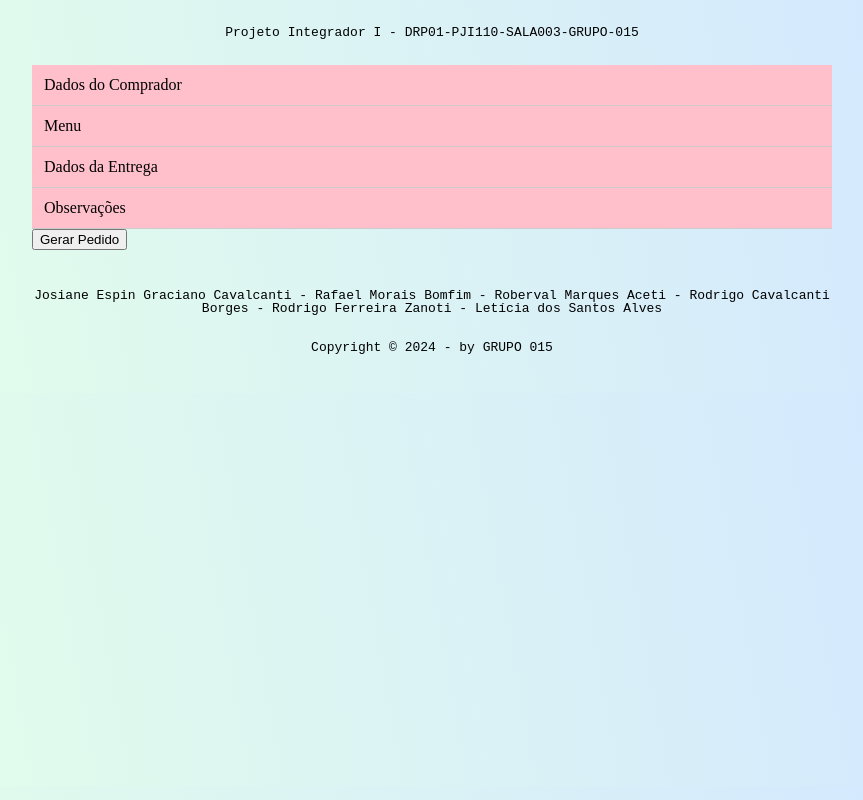
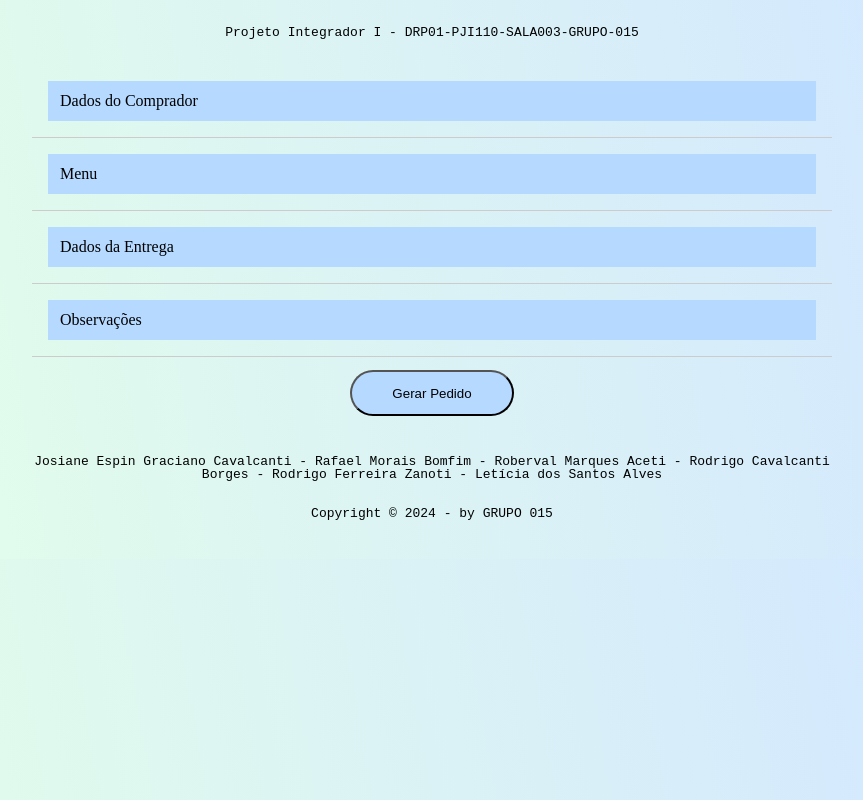
Before and after one commit to Grupo-015/PI, a plain HTML site: page html/operacaoV2.html in a window 1280 px wide. Shown: the whole page, without its empty margins (208-1071 px from the left). Drawn offline with Linux system fonts and the light colour scheme.

Commit message:
Update operacaoV2.css

```diff
--- a/css/operacaoV2.css
+++ b/css/operacaoV2.css
@@ -2,6 +2,7 @@ body {
     width: 50em;
     margin: auto;
     background: linear-gradient(80deg, #e4ffe8 0%, #d3e8ff 90%);
+    /* background: linear-gradient(90deg, #fcff9e 0%, #c67700 100%); */
 }
 
 .rodape, .cabecalho {
@@ -34,7 +35,10 @@ p {
     display: block;
     cursor: pointer;
     padding: 12px;
-    background-color: rgb(255,192,203);
+    /* background: linear-gradient(90deg, #3F2B96 0%, #A8C0FF 100%); */
+    /* background: linear-gradient(90deg, #00C9FF 0%, #92FE9D 100%); */
+    background-color: #b6d9ff;
+    margin: 1em;
 }
 
 .sanfona-elemento .conteudo {
@@ -54,6 +58,17 @@ input[type="checkbox"]:checked + label + .conteudo {
 .input {
     width: 50em;
     margin: 1em;
+}
+
+.btn {
+    text-align: center;
+}
+
+.botao {
+    padding: 1em 3em 1em 3em;
+    margin-top: 1em;
+    border-radius: 24px;
+    background-color: #b6d9ff;
 }
 
 @media (max-width: 920px) {
```
